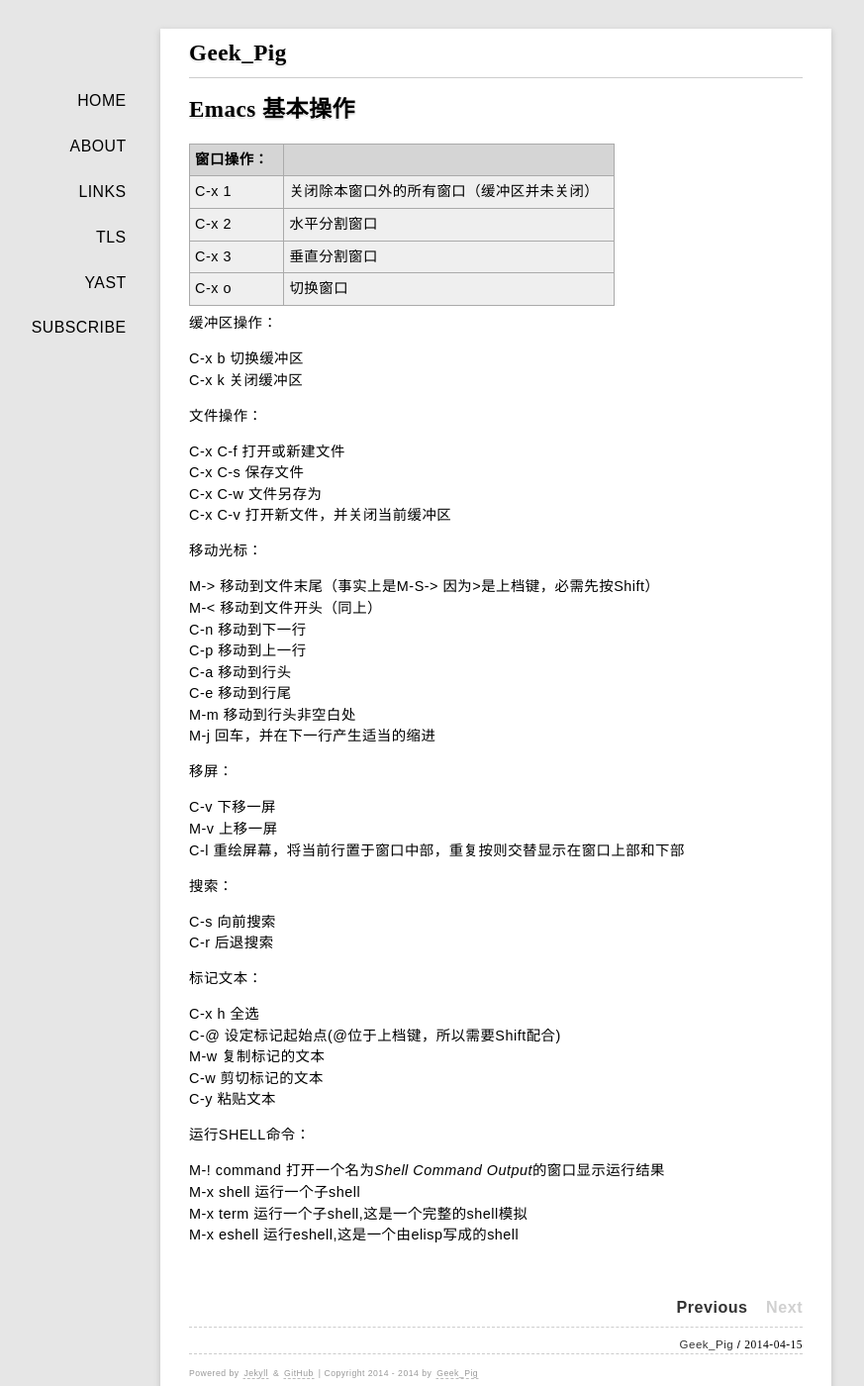
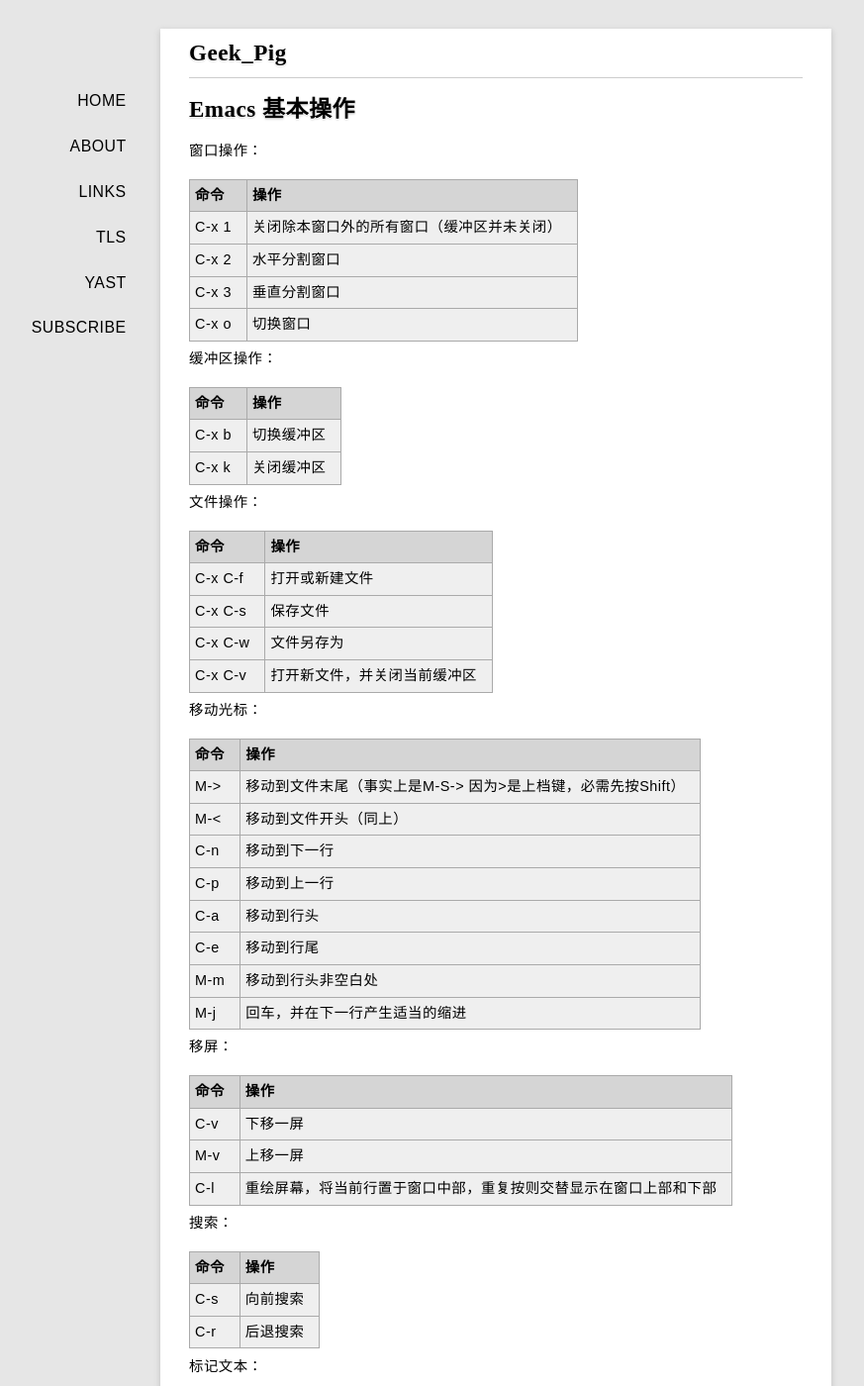
Before and after one commit to rhuichao/uternet.github.io, a Jekyll site: the page built from _posts/2014-04-15-emacs-base.md, in a window 1280 px wide and 1400 px high. Shown: the whole window at 99% size, without its empty margins (139-1012 px from the left). Built offline with Jekyll 4.4.1, drawn with Linux system fonts in a browser that asks for light colours; some web fonts are replaced; Markdown is read by kramdown in place of the engine named in the settings; some of the changed text lies outside the part shown.

Commit message:
new document posted

```diff
--- a/_posts/2014-04-15-emacs-base.md
+++ b/_posts/2014-04-15-emacs-base.md
@@ -4,8 +4,10 @@
 date: 2014-04-15
 ---
 
-|窗口操作：|  |
-| --- | --- |
+窗口操作：
+
+|命令|操作|
+| :--- | :--- |
 |C-x 1          |关闭除本窗口外的所有窗口（缓冲区并未关闭）  |
 |C-x 2           |水平分割窗口  |
 |C-x 3           |垂直分割窗口  |
@@ -13,49 +15,63 @@
 
 缓冲区操作：
 
-C-x b           切换缓冲区
-C-x k           关闭缓冲区
+|命令|操作|
+|:---|:---|
+|C-x b           |切换缓冲区  |
+|C-x k           |关闭缓冲区  |
 
 文件操作：
 
-C-x C-f         打开或新建文件
-C-x C-s         保存文件
-C-x C-w		文件另存为
-C-x C-v		打开新文件，并关闭当前缓冲区
+|命令|操作|
+|---|---|
+|C-x C-f         |打开或新建文件 |
+|C-x C-s         |保存文件  |
+|C-x C-w	|	文件另存为|
+|C-x C-v	|	打开新文件，并关闭当前缓冲区  |
 
 移动光标：
 
-M->             移动到文件末尾（事实上是M-S-> 因为>是上档键，必需先按Shift）
-M-<             移动到文件开头（同上）
-C-n             移动到下一行
-C-p             移动到上一行
-C-a             移动到行头
-C-e             移动到行尾
-M-m             移动到行头非空白处
-M-j		回车，并在下一行产生适当的缩进
+|命令|操作|
+|---|---|
+|M->             |移动到文件末尾（事实上是M-S-> 因为>是上档键，必需先按Shift）  |
+|M-<             |移动到文件开头（同上）  |
+|C-n             |移动到下一行  |
+|C-p             |移动到上一行  |
+|C-a             |移动到行头  |
+|C-e             |移动到行尾   |
+|M-m             |移动到行头非空白处 |
+|M-j		|回车，并在下一行产生适当的缩进 |
 
 移屏：
 
-C-v		下移一屏
-M-v		上移一屏
-C-l		重绘屏幕，将当前行置于窗口中部，重复按则交替显示在窗口上部和下部
+|命令|操作|
+|---|---|
+|C-v		|下移一屏  |
+|M-v		|上移一屏  |
+|C-l		|重绘屏幕，将当前行置于窗口中部，重复按则交替显示在窗口上部和下部  |
 
 搜索：
 
-C-s		向前搜索
-C-r		后退搜索
+|命令|操作|
+|:---|:---|
+|C-s		|向前搜索   |
+|C-r		|后退搜索   |
 
 标记文本：
 
-C-x h		全选
-C-@		设定标记起始点(@位于上档键，所以需要Shift配合)
-M-w		复制标记的文本
-C-w		剪切标记的文本
-C-y		粘贴文本
+|命令|操作|
+|---|---|
+|C-x h		|全选   |
+|C-@		|设定标记起始点(@位于上档键，所以需要Shift配合)   |
+|M-w		|复制标记的文本   |
+|C-w		|剪切标记的文本   |
+|C-y		|粘贴文本   |
 
 运行SHELL命令：
 
-M-! command	打开一个名为*Shell Command Output*的窗口显示运行结果
-M-x shell	运行一个子shell
-M-x term	运行一个子shell,这是一个完整的shell模拟
-M-x eshell	运行eshell,这是一个由elisp写成的shell
+|命令	|	操作|
+|---|---|
+|M-! command	|打开一个名为*Shell Command Output*的窗口显示运行结果   |
+|M-x shell	|运行一个子shell   |
+|M-x term	|运行一个子shell,这是一个完整的shell模拟   |
+|M-x eshell	|运行eshell,这是一个由elisp写成的shell    |
```
